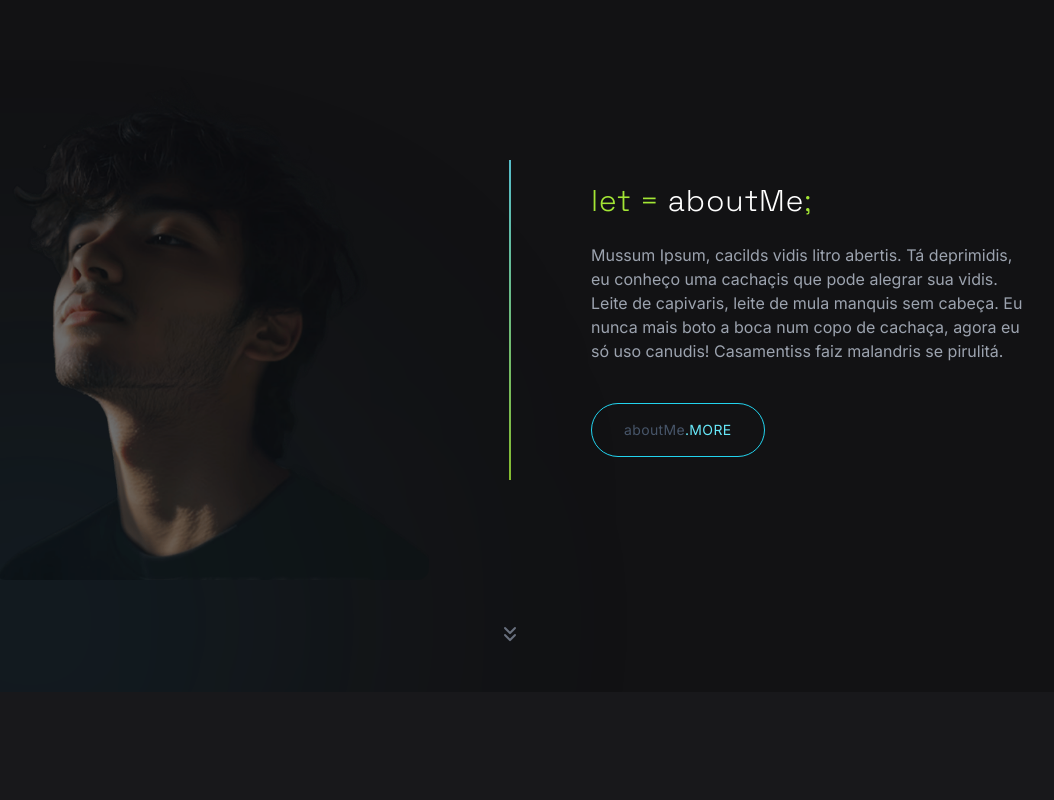
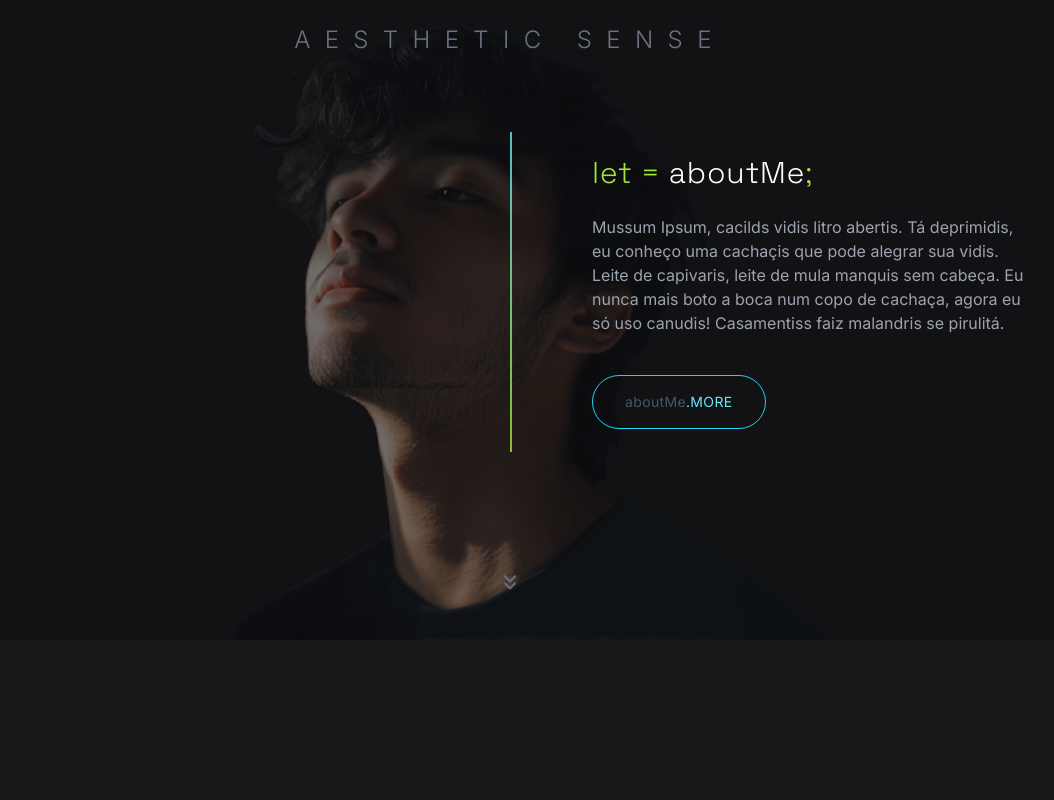
Before and after one commit to caio-guimaraes-web/portfolio-2025, a Next.js app: page / in a window 1280 px wide. Shown: the part 960-1760 px from the top of the page, without its empty margins (130-1184 px from the left). Built offline with nearby package versions, Linux system fonts and the light colour scheme.

Commit message:
Visual Structure - AboutMeSection - Basic Scope finished

```diff
--- a/cspell.json
+++ b/cspell.json
@@ -3,6 +3,7 @@
     "adicione",
     "Água",
     "ajustar",
+    "animado",
     "apenas",
     "Aplica",
     "Aplicada",
@@ -20,7 +21,9 @@
     "corrigida",
     "corrigidas",
     "customizados",
+    "decidir",
     "Definidos",
+    "depois",
     "DEVE",
     "diferenciarem",
     "diretivas",
@@ -40,9 +43,11 @@
     "GSAP",
     "Guimarães",
     "Hamburguer",
+    "identidade",
     "ignora",
     "Imagem",
     "Importe",
+    "INDICADOR",
     "Injeta",
     "injetadas",
     "isolado",
--- a/src/app/components/homeSections/about/AboutImage.tsx
+++ b/src/app/components/homeSections/about/AboutImage.tsx
@@ -5,7 +5,7 @@ import profileImg from '@/assets/homeSections/aboutSection/profile.png'
 
 export function AboutImage() {
   return (
-    <div className="relative w-full lg:w-[40%] h-[360px] lg:h-[520px] flex items-center justify-end">
+    <div className="relative w-full">
       {/* Imagem */}
       <Image
         src={profileImg}
--- a/src/app/components/homeSections/about/AboutMeSection.tsx
+++ b/src/app/components/homeSections/about/AboutMeSection.tsx
@@ -15,24 +15,26 @@ export function AboutMeSection() {
       id="about"
       className="relative min-h-screen w-full flex flex-col justify-between overflow-hidden text-white px-6 lg:px-24 pt-32 pb-10"
     >
-      {/* BACKGROUND EFFECTS */}
-      {/* Glow sutil verde-ciano para manter identidade do Hero */}
-      <div className="absolute bottom-[-20%] left-[-10%] w-[45vw] h-[60vh] bg-cyan-900/20 rounded-full blur-[140px] pointer-events-none" />
+      {/* BG Effects -  Glow sutil verde-ciano, decidir depois se será animado */}
+      {/* <div className="absolute bottom-[-20%] left-[-10%] w-[45vw] h-[60vh] bg-cyan-900/20 rounded-full blur-[140px] pointer-events-none" /> */}
+
+      <div className="absolute bottom-0 left-0 sm:left-1/4">
+        <AboutImage />
+      </div>
 
       {/* HEADLINE SUPERIOR */}
-      <div className="z-10 w-full text-center mb-16">
-        <h2 className="text-sm lg:text-lg tracking-[0.6em] text-gray-500 font-light uppercase">
+      <div className="z-10 w-full text-center mt-14">
+        <h2 className="text-xl lg:text-2xl tracking-[0.6em] text-gray-500 font-light uppercase">
           Aesthetic Sense
         </h2>
       </div>
 
       {/* CONTEÚDO PRINCIPAL */}
-      <div className="z-10 flex-1 w-full flex flex-col lg:flex-row items-center justify-center gap-12 lg:gap-20">
-        {/* IMAGEM */}
-        <AboutImage />
-
+      <div className="z-10 flex-1 w-full flex lg:flex-row items-center gap-4 sm:gap-12 lg:gap-20">
         {/* DIVISOR */}
-        <VerticalDivider />
+        <div className="ml-[25%] sm:ml-[50%]">
+          <VerticalDivider />
+        </div>
 
         {/* CONTEÚDO TEXTUAL */}
         <AboutContent />
--- a/src/app/components/verticalDivider/VerticalDivider.tsx
+++ b/src/app/components/verticalDivider/VerticalDivider.tsx
@@ -3,7 +3,7 @@ import React from 'react'
 
 export function VerticalDivider() {
   return (
-    <div className="hidden lg:flex h-full items-center">
+    <div className="flex h-full items-center">
       <div className="w-[2px] min-h-[40vh] bg-gradient-to-b from-cyan-300 to-lime-400 opacity-80" />
     </div>
   )
```
